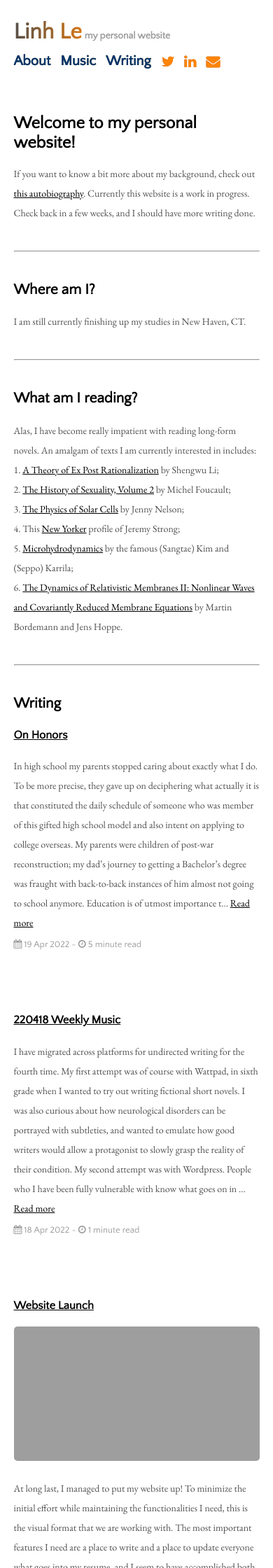
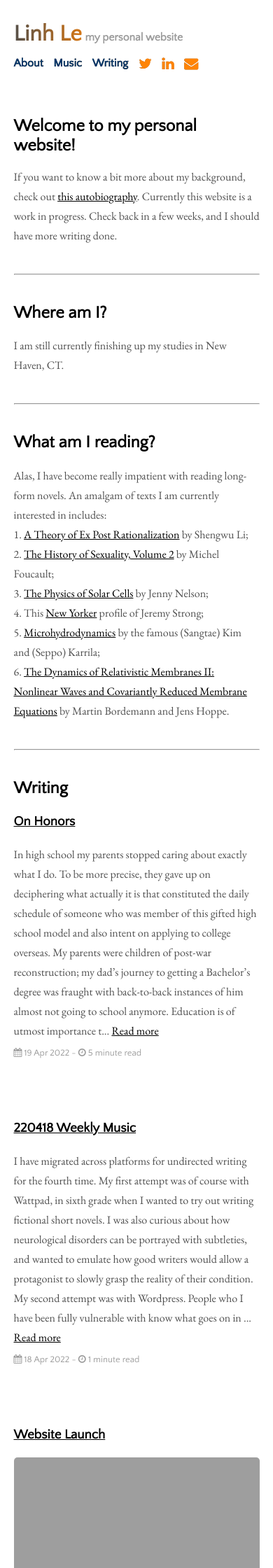
Before and after one commit to aidenva/aidenva.github.io, a Jekyll site: the page built from index.html, in a window 390 px wide. Shown: the top 2240 px of the page at 70% size. Built offline with Jekyll 4.4.1, drawn with Linux system fonts in a browser that asks for light colours; the list of posts is cut into pages by our own code.

Commit message:
changing css for phone

```diff
--- a/_sass/_base.scss
+++ b/_sass/_base.scss
@@ -11,7 +11,7 @@ body {
 
 @media (max-width: $elements-responsive-width) {
   body {
-    font-size: 14px;
+    font-size: 16px;
     line-height: 1.75rem;
   }
   body h1 {
--- a/_sass/_default.scss
+++ b/_sass/_default.scss
@@ -97,6 +97,9 @@
   .menu-content {
     margin-bottom: 5px;
   }
+  .menu-content a {
+    font-size: 1rem;
+  }
 }
 
 /*
```
